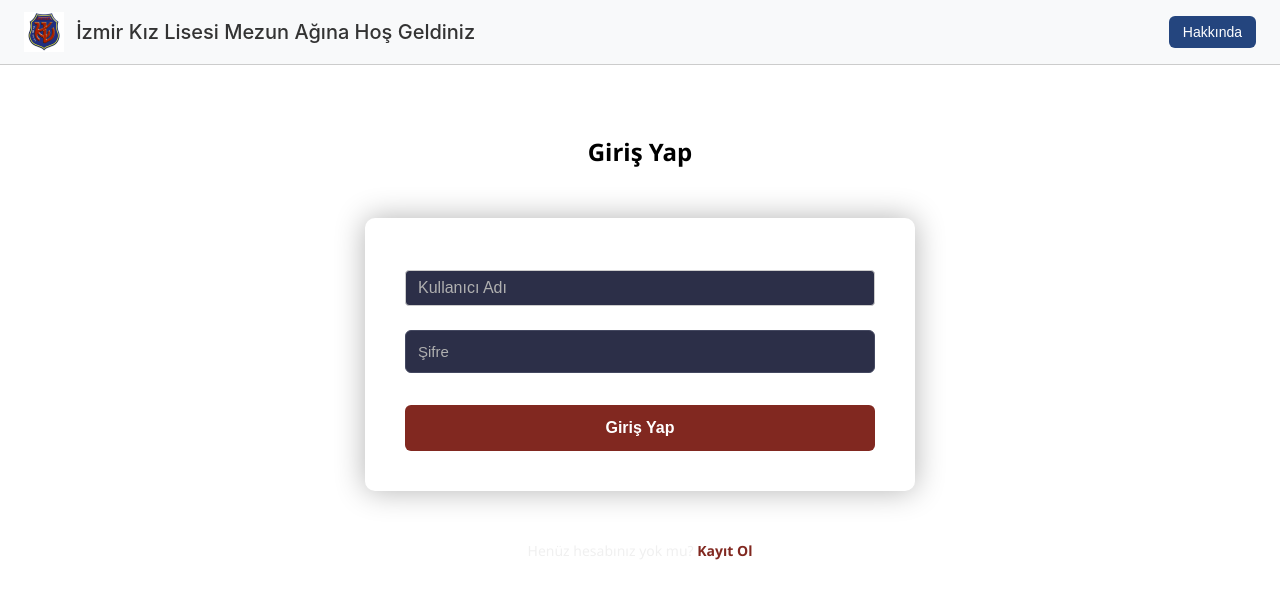
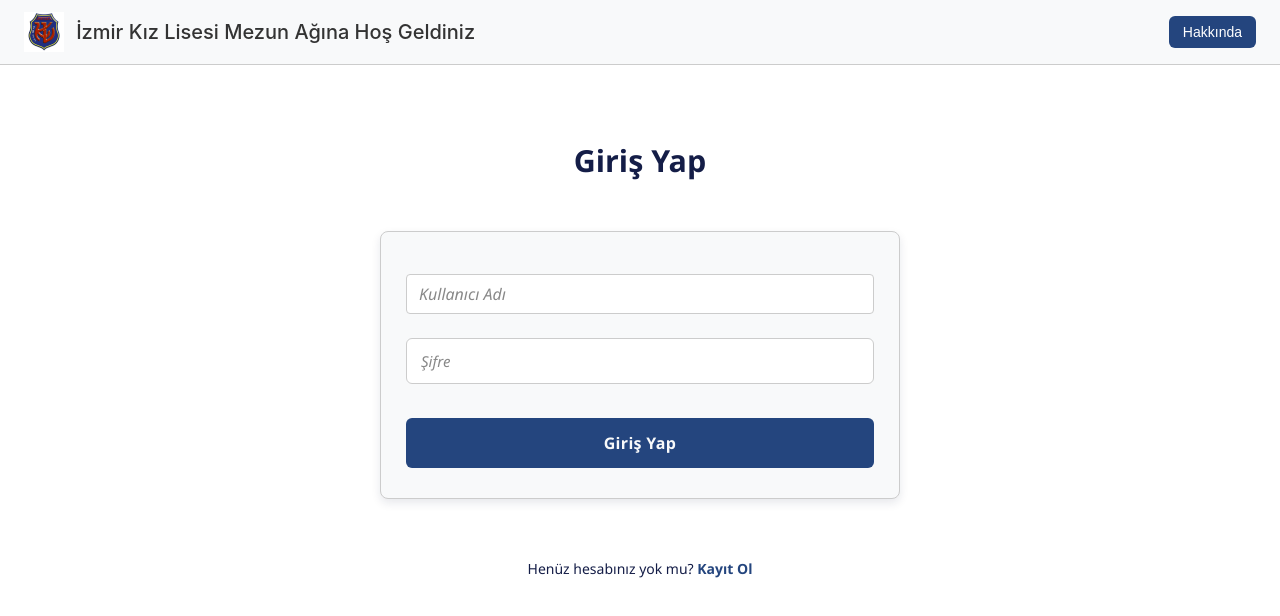
Before and after one commit to iklmezunagi/ikl-mezun-frontend, a React (Create React App) app: page / in a window 1280 px wide. Shown: the top 616 px of the page. Built offline with nearby package versions, Linux system fonts and the light colour scheme.

Commit message:
login-register form css

```diff
--- a/src/styles/form.css
+++ b/src/styles/form.css
@@ -1,136 +1,173 @@
-/* form.css - Modern & Dark Blue + Deep Red Accent */
-
 :root {
-  --form-bg: #1a1c2e;
-  --card-bg: #ffffff0a;
-  --border-color: #444860;
-  --input-bg: #2c2f48;
-  --accent-color: #812820;
-  --accent-hover: #b43125;
-  --text-color: #f0f0f0;
-  --placeholder-color: #b0b0b0;
-  --error-color: #3e1e1f;
-  --success-color: #9fdcc8;
+  --deep-blue: #141d47;
+  --blue-light: #24457e;
+  --blue-hover: #17266d;
+  --text-color-dark: #222;
+  --text-color-light: #f8f9fa;
+  --border-light: #ccc;
+  --error-color: #d04545;
+  --success-color: #3a9d23;
 }
 
-
-
+/* Form Container */
 .form-container {
-  max-width: 550px;
-  max-height: 85vh;
-  margin: 50px auto;
-  padding: 40px;
-  background: var(--card-bg);
-  border-radius: 10px;
-  box-shadow: 0 0 30px rgba(0,0,0,0.3);
+  max-width: 520px;
+  margin: 50px auto 60px;
+  padding: 30px 25px;
+  background: var(--text-color-light); /* Beyazımsı, navbarın açık arka planıyla uyumlu */
+  border: 1.5px solid var(--border-light);
+  border-radius: 8px;
   box-sizing: border-box;
-  backdrop-filter: blur(10px);
-  color: var(--text-color);
+  box-shadow: 0 4px 10px rgba(20, 29, 71, 0.1); /* Hafif lacivert gölge */
+  color: var(--text-color-dark);
+  font-family: 'Segoe UI', Tahoma, Geneva, Verdana, sans-serif;
 }
 
+/* Headings */
+.login-page h2,
+.register-page h2 {
+  margin-bottom: 28px;
+  font-weight: 600;
+  font-size: 1.9rem;
+  color: var(--deep-blue);
+  user-select: none;
+  text-align: center;
+}
+
+/* Inputs, Select, Textarea */
 .form-container input,
 .form-container select,
 .form-container textarea {
   width: 100%;
-  padding: 12px;
+  padding: 12px 14px;
   margin: 12px 0;
-  border: 1px solid var(--border-color);
+  border: 1.5px solid var(--border-light);
   border-radius: 6px;
-  background-color: var(--input-bg);
-  color: var(--text-color);
   font-size: 15px;
+  color: var(--deep-blue);
   box-sizing: border-box;
-  transition: all 0.3s ease;
+  transition: border-color 0.25s ease;
+  font-family: inherit;
+  outline-offset: 2px;
+  background-color: #fff;
 }
 
 .form-container input::placeholder,
 .form-container textarea::placeholder {
-  color: var(--placeholder-color);
+  color: #888;
+  font-style: italic;
 }
 
+/* Focus effect */
 .form-container input:focus,
 .form-container select:focus,
 .form-container textarea:focus {
-  border-color: var(--accent-color);
+  border-color: var(--blue-light);
   outline: none;
-  background-color: #343759;
+  box-shadow: 0 0 6px #24457e88;
+  background-color: #f0f4ff;
+  color: var(--deep-blue);
 }
 
+/* Buttons */
 .submit-button,
 .form-container button {
   width: 100%;
   padding: 14px;
-  margin-top: 20px;
-  background-color: var(--accent-color);
-  color: white;
+  margin-top: 22px;
+  background-color: var(--blue-light);
+  color: var(--text-color-light);
   border: none;
   border-radius: 6px;
   font-weight: 600;
   font-size: 16px;
   cursor: pointer;
-  transition: background-color 0.3s ease;
+  letter-spacing: 0.02em;
+  transition: background-color 0.25s ease, box-shadow 0.25s ease;
+  font-family: inherit;
+  box-shadow: none;
 }
 
 .submit-button:hover,
 .form-container button:hover {
-  background-color: var(--accent-hover);
+  background-color: var(--blue-hover);
+  box-shadow: 0 0 8px 2px var(--deep-blue)aa;
 }
 
+/* Error & Success Messages */
 .error-message {
   color: var(--error-color);
   font-weight: 600;
-  margin-top: 10px;
+  margin-top: 12px;
+  text-align: center;
+  user-select: text;
 }
 
 .success-message {
   color: var(--success-color);
   font-weight: 600;
-  margin-top: 10px;
+  margin-top: 12px;
+  text-align: center;
+  user-select: text;
 }
 
-/* Link stilleri */
+/* Links */
 .login-link,
 .register-link {
+  margin-top: 24px;
+  font-size: 14px;
+  color: var(--deep-blue);
+  user-select: text;
   text-align: center;
-  margin-top: 20px;
-  font-size: 14px;
-  color: var(--text-color);
 }
 
 .login-link a,
 .register-link a {
-  color: var(--accent-color);
+  color: var(--blue-light);
   font-weight: 600;
   text-decoration: none;
-  transition: all 0.2s ease;
+  transition: color 0.25s ease;
 }
 
 .login-link a:hover,
 .register-link a:hover {
+  color: var(--blue-hover);
   text-decoration: underline;
-  color: var(--accent-hover);
 }
 
-/* Radio Button ortak container */
+/* Radio Buttons Container */
 .highSchoolStatusContainer {
   display: flex;
-  align-items: center;
+  flex-wrap: wrap;
   gap: 20px;
-  margin: 14px 0;
-  flex-wrap: wrap;
+  margin: 16px 0;
+  user-select: none;
+  justify-content: center;
 }
 
 .highSchoolStatusContainer label {
   cursor: pointer;
-  user-select: none;
   font-size: 16px;
-  color: var(--text-color);
+  color: var(--deep-blue);
   display: flex;
   align-items: center;
+  gap: 8px;
+  transition: color 0.25s ease;
+}
+
+.highSchoolStatusContainer label:hover {
+  color: var(--blue-light);
 }
 
 .highSchoolStatusContainer input[type="radio"] {
-  margin-right: 8px;
-  accent-color: var(--accent-color);
+  margin: 0;
+  width: 18px;
+  height: 18px;
   cursor: pointer;
+  accent-color: var(--blue-light);
 }
+
+.highSchoolStatusContainer input[type="radio"]:focus {
+  outline: 2px solid var(--blue-hover);
+  outline-offset: 2px;
+}
```
